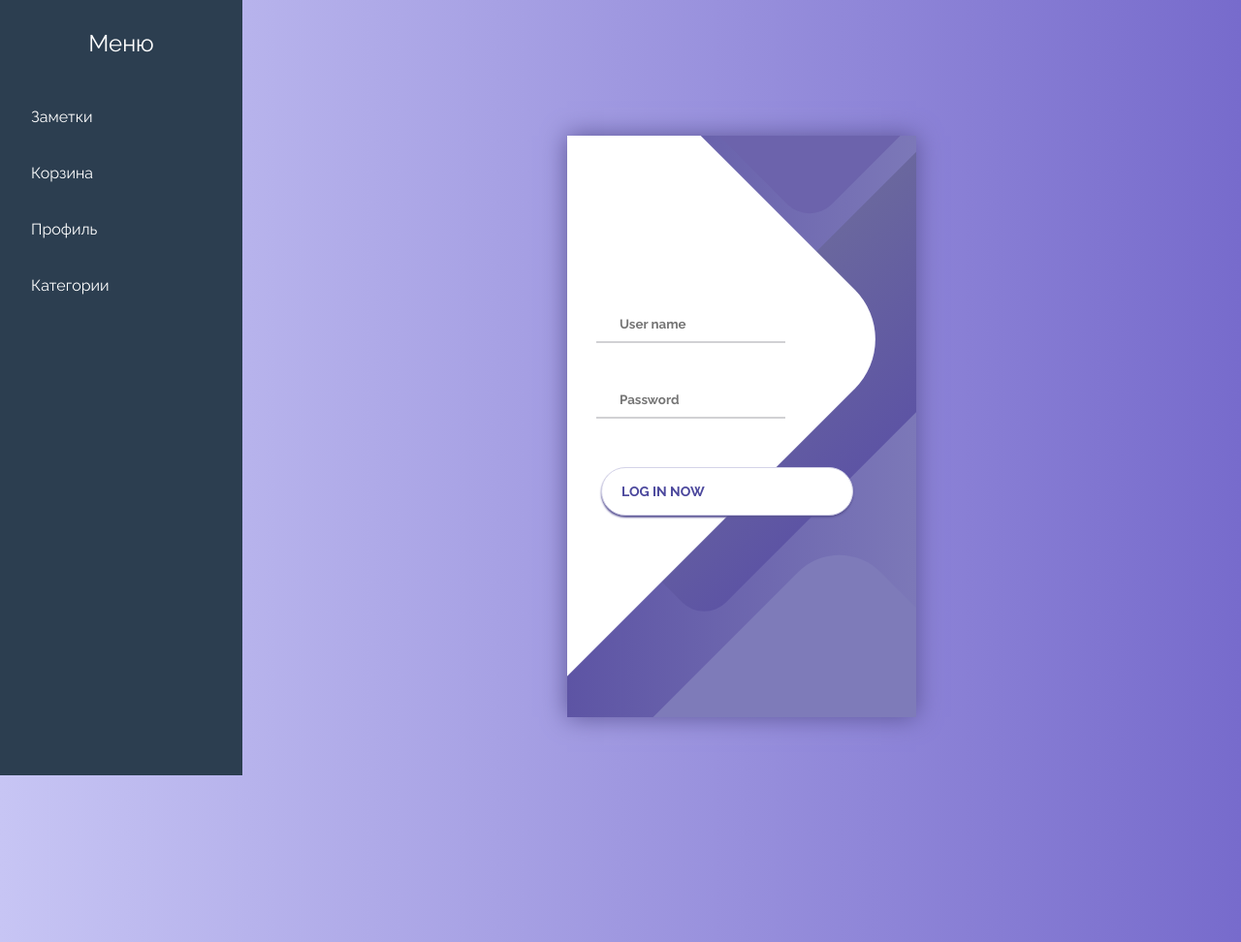
After one commit to Reancoree/notes-app, a Django app: template todo_app/user/templates/registration/login.html in a window 1280 px wide. The commit adds this page. Shown: the whole page at 97% size. Run offline with Django 4.2, Linux system fonts and the light colour scheme; the template is opened without the code that fills it, so the values that code supplies are empty.

Commit message:
Добавил профиль, логин и выход

```diff
--- a/todo_app/note/urls.py
+++ b/todo_app/note/urls.py
@@ -9,6 +9,6 @@ urlpatterns = [
     path('delete_note/<int:pk>/', views.DeleteNotePage.as_view(), name='delete_note'),
     path('category/', views.CategoryPage.as_view(), name='category'),
     path('category/add/', views.AddCategoryPage.as_view(), name='add_category'),
-    path('category/<slug:slug>/', views.UpdateCategoryPage.as_view(), name='category'),
+    path('category/<slug:slug>/', views.UpdateCategoryPage.as_view(), name='category_slug'),
     path('category/delete/<slug:slug>/', views.DeleteCategoryPage.as_view(), name='delete_category'),
 ]
--- a/todo_app/templates/base.html
+++ b/todo_app/templates/base.html
@@ -6,6 +6,9 @@
     <meta name="viewport" content="width=device-width, initial-scale=1.0"/>
     <title>{{ title }}</title>
     <link rel="stylesheet" href="{% static 'css/styles.css' %}"/>
+    {% block extra_css %}
+
+    {% endblock %}
 </head>
 <body>
 {% block sidebar %}
@@ -19,7 +22,7 @@
                 <a href="{% url 'trash' %}">Корзина</a>
             </li>
             <li class="menu-item">
-                <a href="#">Профиль</a>
+                <a href="{% url 'login' %}">Профиль</a>
             </li>
             <li class="menu-item">
                 <a href="{% url 'category' %}">Категории</a>
--- a/todo_app/todo_app/settings.py
+++ b/todo_app/todo_app/settings.py
@@ -11,6 +11,8 @@ https://docs.djangoproject.com/en/4.2/ref/settings/
 """
 
 from pathlib import Path
+
+from django.urls import reverse_lazy
 
 # Build paths inside the project like this: BASE_DIR / 'subdir'.
 BASE_DIR = Path(__file__).resolve().parent.parent
@@ -30,6 +32,7 @@ ALLOWED_HOSTS = ['*']
 
 INSTALLED_APPS = [
     'note',
+    'user',
     'django_extensions',
     'django.contrib.admin',
     'django.contrib.auth',
@@ -119,3 +122,5 @@ STATIC_URL = 'static/'
 # https://docs.djangoproject.com/en/4.2/ref/settings/#default-auto-field
 
 DEFAULT_AUTO_FIELD = 'django.db.models.BigAutoField'
+
+LOGIN_REDIRECT_URL = reverse_lazy('user:profile')
--- a/todo_app/todo_app/urls.py
+++ b/todo_app/todo_app/urls.py
@@ -20,4 +20,6 @@ from django.urls import include, path
 urlpatterns = [
     path('admin/', admin.site.urls),
     path('', include('note.urls')),
+    path('user/', include('user.urls')),
+    path('accounts/', include('django.contrib.auth.urls'))
 ]
--- /dev/null
+++ b/todo_app/user/static/css/login.css
@@ -0,0 +1,178 @@
+@import url('https://fonts.googleapis.com/css?family=Raleway:400,700');
+
+* {
+    box-sizing: border-box;
+    margin: 0;
+    padding: 0;
+    font-family: Raleway, sans-serif;
+}
+
+body {
+    background: linear-gradient(90deg, #C7C5F4, #776BCC);
+}
+
+.container {
+    display: flex;
+    align-items: center;
+    justify-content: center;
+    min-height: 100vh;
+}
+
+.screen {
+    background: linear-gradient(90deg, #5D54A4, #7C78B8);
+    position: relative;
+    height: 600px;
+    width: 360px;
+    box-shadow: 0px 0px 24px #5C5696;
+}
+
+.screen__content {
+    z-index: 1;
+    position: relative;
+    height: 100%;
+}
+
+.screen__background {
+    position: absolute;
+    top: 0;
+    left: 0;
+    right: 0;
+    bottom: 0;
+    z-index: 0;
+    -webkit-clip-path: inset(0 0 0 0);
+    clip-path: inset(0 0 0 0);
+}
+
+.screen__background__shape {
+    transform: rotate(45deg);
+    position: absolute;
+}
+
+.screen__background__shape1 {
+    height: 520px;
+    width: 520px;
+    background: #FFF;
+    top: -50px;
+    right: 120px;
+    border-radius: 0 72px 0 0;
+}
+
+.screen__background__shape2 {
+    height: 220px;
+    width: 220px;
+    background: #6C63AC;
+    top: -172px;
+    right: 0;
+    border-radius: 32px;
+}
+
+.screen__background__shape3 {
+    height: 540px;
+    width: 190px;
+    background: linear-gradient(270deg, #5D54A4, #6A679E);
+    top: -24px;
+    right: 0;
+    border-radius: 32px;
+}
+
+.screen__background__shape4 {
+    height: 400px;
+    width: 200px;
+    background: #7E7BB9;
+    top: 420px;
+    right: 50px;
+    border-radius: 60px;
+}
+
+.login {
+    width: 320px;
+    padding: 30px;
+    padding-top: 156px;
+}
+
+.login__field {
+    padding: 20px 0px;
+    position: relative;
+}
+
+.login__icon {
+    position: absolute;
+    top: 30px;
+    color: #7875B5;
+}
+
+.login__input {
+    border: none;
+    border-bottom: 2px solid #D1D1D4;
+    background: none;
+    padding: 10px;
+    padding-left: 24px;
+    font-weight: 700;
+    width: 75%;
+    transition: .2s;
+}
+
+.login__input:active,
+.login__input:focus,
+.login__input:hover {
+    outline: none;
+    border-bottom-color: #6A679E;
+}
+
+.login__submit {
+    background: #fff;
+    font-size: 14px;
+    margin-top: 30px;
+    padding: 16px 20px;
+    border-radius: 26px;
+    border: 1px solid #D4D3E8;
+    text-transform: uppercase;
+    font-weight: 700;
+    display: flex;
+    align-items: center;
+    width: 100%;
+    color: #4C489D;
+    box-shadow: 0px 2px 2px #5C5696;
+    cursor: pointer;
+    transition: .2s;
+}
+
+.login__submit:active,
+.login__submit:focus,
+.login__submit:hover {
+    border-color: #6A679E;
+    outline: none;
+}
+
+.button__icon {
+    font-size: 24px;
+    margin-left: auto;
+    color: #7875B5;
+}
+
+.social-login {
+    position: absolute;
+    height: 140px;
+    width: 160px;
+    text-align: center;
+    bottom: 0px;
+    right: 0px;
+    color: #fff;
+}
+
+.social-icons {
+    display: flex;
+    align-items: center;
+    justify-content: center;
+}
+
+.social-login__icon {
+    padding: 20px 10px;
+    color: #fff;
+    text-decoration: none;
+    text-shadow: 0px 0px 8px #7875B5;
+}
+
+.social-login__icon:hover {
+    transform: scale(1.5);
+}
--- /dev/null
+++ b/todo_app/user/templates/registration/login.html
@@ -0,0 +1,37 @@
+{% extends 'base.html' %}
+{% load static %}
+
+{% block extra_css %}
+    <link rel="stylesheet" href="{% static 'css/login.css' %}"/>
+{% endblock %}
+
+{% block content %}
+    <div class="container">
+        <div class="screen">
+            <div class="screen__content">
+                <form class="login" method="post">
+                    {% csrf_token %}
+                    <div class="login__field">
+                        <i class="login__icon fas fa-user"></i>
+                        <input type="text" class="login__input" name="username" placeholder="User name">
+                    </div>
+                    <div class="login__field">
+                        <i class="login__icon fas fa-lock"></i>
+                        <input type="password" class="login__input" name="password" placeholder="Password">
+                    </div>
+                    {{ form.errors }}
+                    <button class="button login__submit">
+                        <span class="button__text">Log In Now</span>
+                        <i class="button__icon fas fa-chevron-right"></i>
+                    </button>
+                </form>
+            </div>
+            <div class="screen__background">
+                <span class="screen__background__shape screen__background__shape4"></span>
+                <span class="screen__background__shape screen__background__shape3"></span>
+                <span class="screen__background__shape screen__background__shape2"></span>
+                <span class="screen__background__shape screen__background__shape1"></span>
+            </div>
+        </div>
+    </div>
+{% endblock %}
```
Also changed, not shown: todo_app/user/static/css/profile.css (added, +190 -0 lines), todo_app/user/templates/user/profile.html (added, +35 -0 lines), todo_app/user/urls.py (added, +8 -0 lines), todo_app/db.sqlite3.
